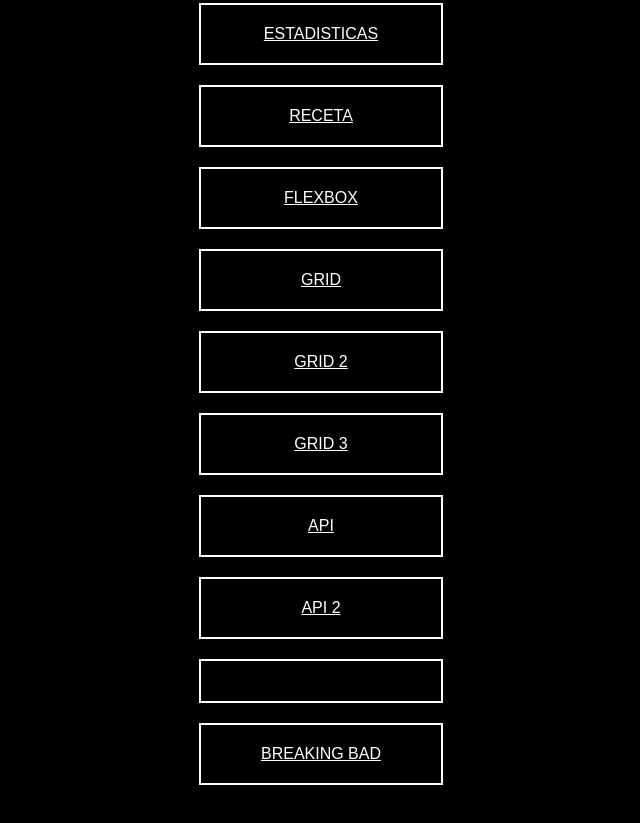
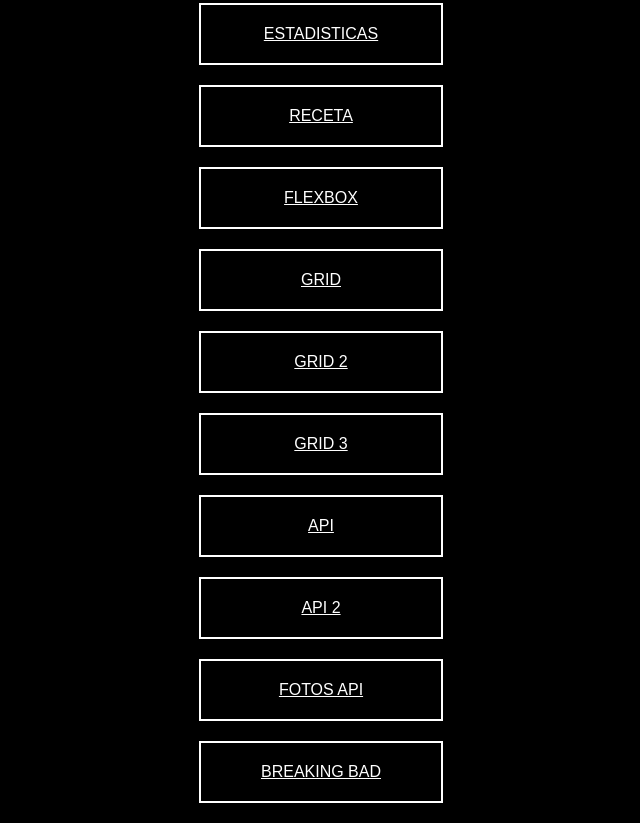
Before and after one commit to Jorge1911/practicas-css-505-main, a plain HTML site: page index.html in a window 1280 px wide. Shown: the part 543-1366 px from the top of the page, without its empty margins (319-959 px from the left). Drawn offline with Linux system fonts and the light colour scheme; a web font is replaced by a local one.

Commit message:
actualizacion 1.7.1

```diff
--- a/index.html
+++ b/index.html
@@ -26,7 +26,7 @@
         <li><a href="grid-3/index.html">GRID 3</a></li>
         <li><a href="10-API/index.html">API</a></li>
         <li><a href="11-api2/index.html">API 2</a></li>
-        <li><a href="12-fotos-api"></a></li>
+        <li><a href="12-fotos-api"> FOTOS API</a></li>
         <li><a href="13_breaking/index.html">BREAKING BAD</a></li>
     </ul>
 </body>
```
